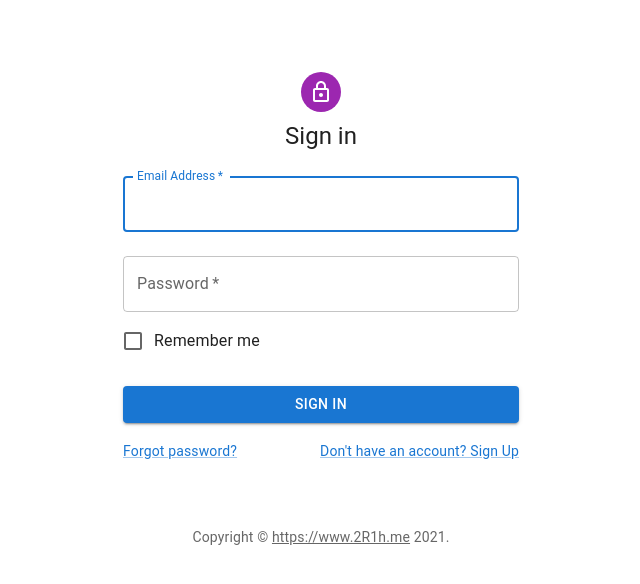
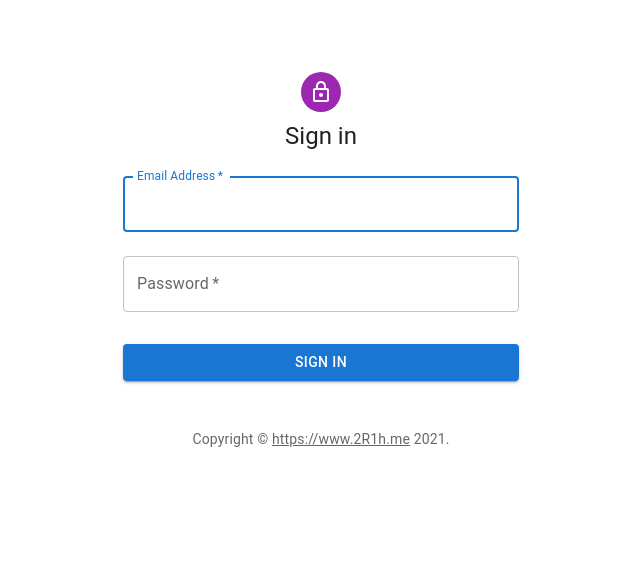
Before and after one commit to cong-x-p/include2R1h, a Next.js app: page /SignIn in a window 1280 px wide. Shown: the top 584 px of the page, without its empty margins (319-959 px from the left). Built offline with nearby package versions, Linux system fonts and the light colour scheme.

Commit message:
update with different structure

```diff
--- a/pages/SignIn.js
+++ b/pages/SignIn.js
@@ -3,10 +3,7 @@ import Avatar from '@mui/material/Avatar';
 import Button from '@mui/material/Button';
 import CssBaseline from '@mui/material/CssBaseline';
 import TextField from '@mui/material/TextField';
-import FormControlLabel from '@mui/material/FormControlLabel';
-import Checkbox from '@mui/material/Checkbox';
 import Link from '@mui/material/Link';
-import Grid from '@mui/material/Grid';
 import Box from '@mui/material/Box';
 import LockOutlinedIcon from '@mui/icons-material/LockOutlined';
 import Typography from '@mui/material/Typography';
@@ -78,10 +75,6 @@ export default function SignIn() {
                             id="password"
                             autoComplete="current-password"
                         />
-                        <FormControlLabel
-                            control={<Checkbox value="remember" color="primary" />}
-                            label="Remember me"
-                        />
                         <Button
                             type="submit"
                             fullWidth
@@ -90,21 +83,9 @@ export default function SignIn() {
                         >
                             Sign In
                         </Button>
-                        <Grid container>
-                            <Grid item xs>
-                                <Link href="#" variant="body2">
-                                    Forgot password?
-                                </Link>
-                            </Grid>
-                            <Grid item>
-                                <Link href="#" variant="body2">
-                                    {"Don't have an account? Sign Up"}
-                                </Link>
-                            </Grid>
-                        </Grid>
                     </Box>
                 </Box>
-                <Copyright sx={{ mt: 8, mb: 4 }} />
+                <Copyright sx={{ mt: 4, mb: 4 }} />
             </Container>
         </ThemeProvider>
     );
```
Also changed, not shown: pages/WelcomePage.js (+8 -2 lines), pages/myBlog.js (added, +15 -0 lines), styles/myBlog.module.css (added).
